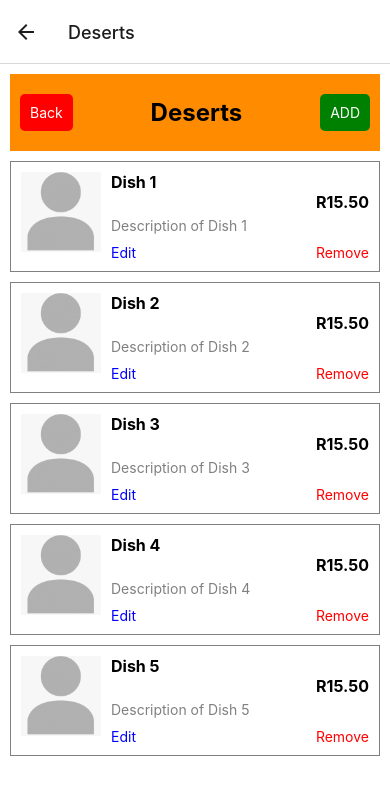
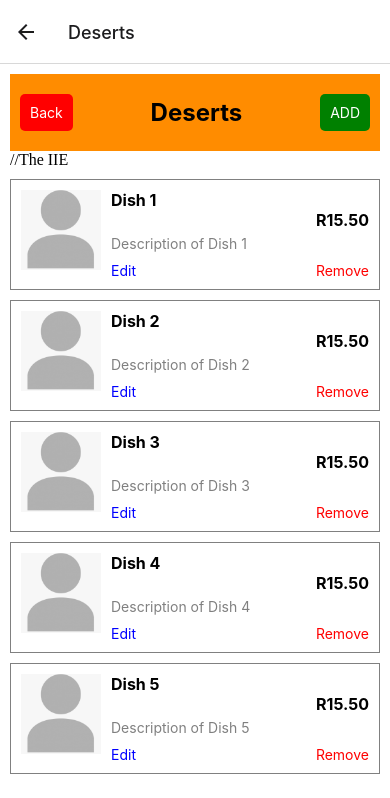
Before and after one commit to VCST10445672/mast, a React Native app: screen /Deserts in a window 390 px wide. Shown: the top 798 px of the page. Built offline with nearby package versions, Linux system fonts and the light colour scheme.

Commit message:
Update deserts.js

```diff
--- a/screens/deserts.js
+++ b/screens/deserts.js
@@ -1,14 +1,14 @@
-import React, { useEffect, useState } from 'react';
+import React, { useEffect, useState } from 'react';    //The IIE
 import { View, StyleSheet, TouchableOpacity, Image, Text, ScrollView } from 'react-native';
-import { desertInfo } from '../screens/dishes.js';
+import { desertInfo } from '../screens/dishes.js';    //The IIE
 
-const DesertScreen = ({ navigation }) => {
+const DesertScreen = ({ navigation }) => {    //The IIE
   const [dishes, setDishes] = useState([]);
   useEffect(() => {
     setDishes(desertInfo);
   }, []);
 
-  const handleRemove = (id) => {
+  const handleRemove = (id) => {    //The IIE
     setDishes(prevDishes => prevDishes.filter(dish => dish.id !== id));
   };
 
@@ -23,8 +23,8 @@ const DesertScreen = ({ navigation }) => {
           <Text style={styles.addButtonText}>ADD</Text>
         </TouchableOpacity>
       </View>
-      <ScrollView>
-        {dishes.map((dish) => (
+      <ScrollView>    //The IIE
+        {dishes.map((dish) => (    //The IIE
           <View key={dish.id} style={styles.dishContainer}>
             <Image source={require('../images/placeholder.png')} style={styles.image} />
             <View style={styles.dishDetails}>
@@ -47,7 +47,7 @@ const DesertScreen = ({ navigation }) => {
   );
 };
 
-const styles = StyleSheet.create({
+const styles = StyleSheet.create({    //The IIE
   container: {
     flex: 1,
     padding: 10,
```
